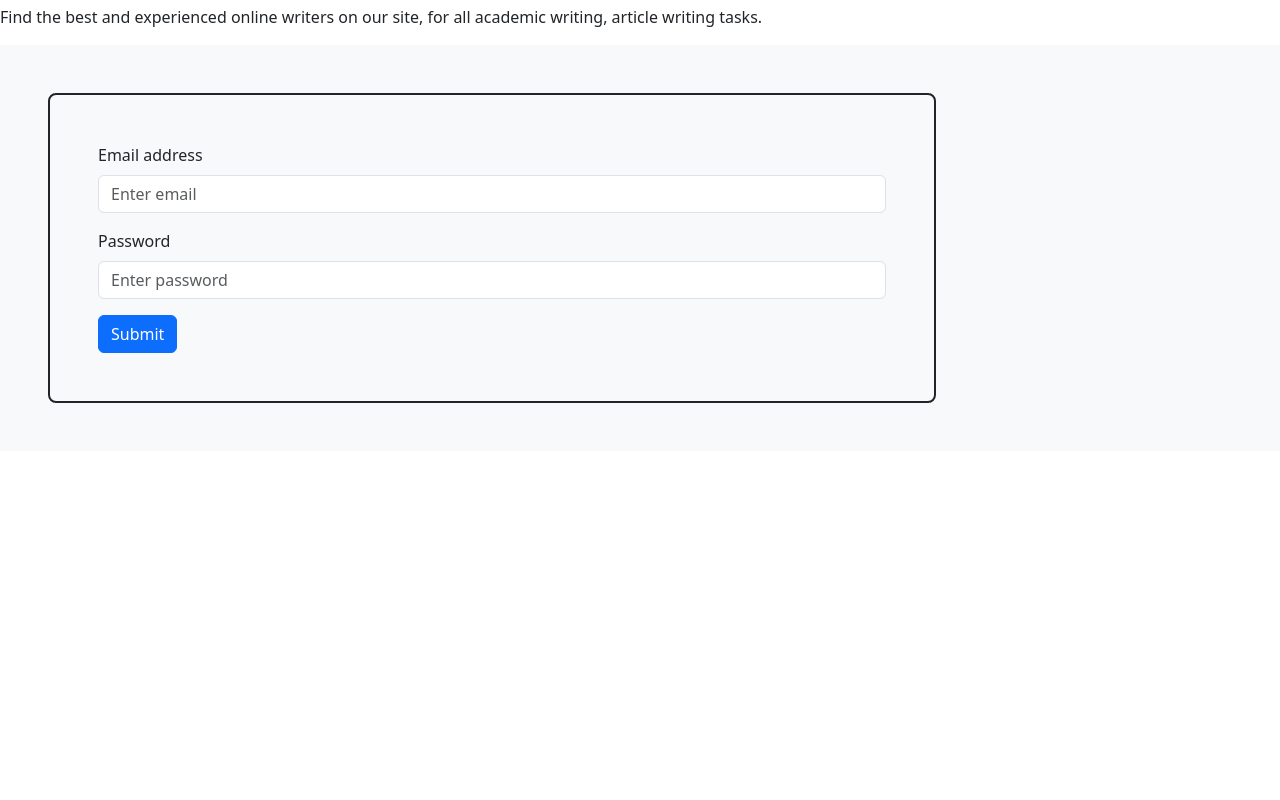
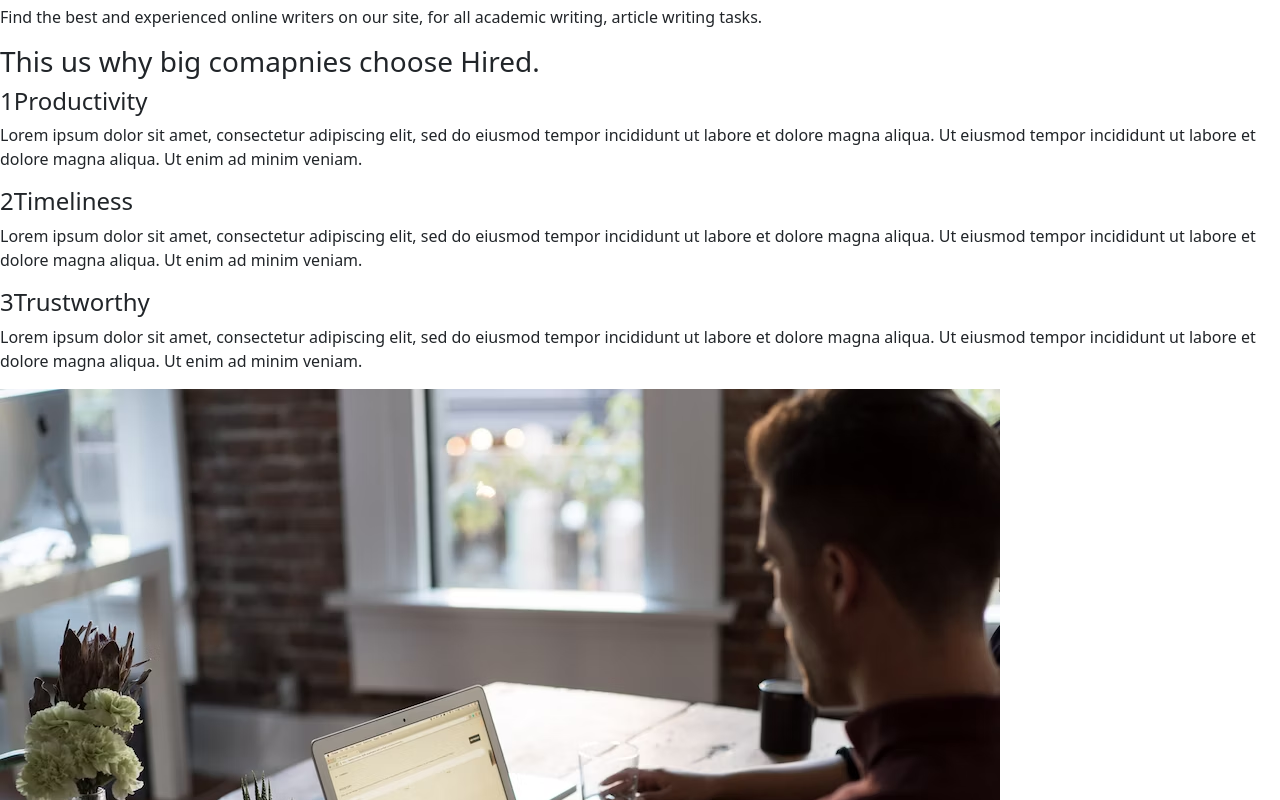
Before and after one commit to munyi-victor/hired, a React (Create React App) app: page / in a window 1280 px wide. Shown: the part 2040-2840 px from the top of the page. Before the commit the page ends 2491 px from the top, so only its background shows below. Built offline with nearby package versions, Linux system fonts and the light colour scheme.

Commit message:
added whyus and logo

```diff
--- a/public/index.html
+++ b/public/index.html
@@ -2,7 +2,7 @@
 <html lang="en">
   <head>
     <meta charset="utf-8" />
-    <link rel="icon" href="%PUBLIC_URL%/favicon.ico" />
+    <link rel="icon" href="%PUBLIC_URL%/hiredlogo.png" />
     <meta name="viewport" content="width=device-width, initial-scale=1" />
     <meta name="theme-color" content="#000000" />
     <meta
--- a/src/App.js
+++ b/src/App.js
@@ -8,6 +8,7 @@
 import About from "./components/About";
 import Contact from "./components/Contact";
 import Clients from "./components/Clients";
+import WhyUs from "./components/WhyUs";
 // import Reviews from "./components/Reviews";
 
 const App = () => {
@@ -18,6 +19,7 @@
         <Landing />
         <Clients />
         <About />
+        <WhyUs/>
         {/* <Reviews/> */}
         <Contact />
       </div>
--- a/src/components/WhyUs.js
+++ b/src/components/WhyUs.js
@@ -1,45 +1,54 @@
 import React from "react";
+import pic from "../images/sidepic.jpg";
 
 const WhyUS = () => {
   return (
     <section className="whyus">
+      <h3>This us why big comapnies choose Hired.</h3>
+
+      <div className="cols">
         <div className="left-col">
-        <h1>Thus us why big comapnies choose Hired.</h1>
           <div className="reasons">
-          <h3>
-            <span>1.</span>Productivity
-          </h3>
+            <h4>
+              <span>1</span>Productivity
+            </h4>
             <p>
               Lorem ipsum dolor sit amet, consectetur adipiscing elit, sed do
-            eiusmod tempor incididunt ut labore et dolore magna aliqua. Ut enim
-            ad minim veniam.
+              eiusmod tempor incididunt ut labore et dolore magna aliqua. Ut
+              eiusmod tempor incididunt ut labore et dolore magna aliqua. Ut
+              enim ad minim veniam.
             </p>
           </div>
 
           <div className="reasons">
-          <h3>
-            <span>2.</span>Timeliness
-          </h3>
+            <h4>
+              <span>2</span>Timeliness
+            </h4>
             <p>
               Lorem ipsum dolor sit amet, consectetur adipiscing elit, sed do
-            eiusmod tempor incididunt ut labore et dolore magna aliqua. Ut enim
-            ad minim veniam.
+              eiusmod tempor incididunt ut labore et dolore magna aliqua. Ut
+              eiusmod tempor incididunt ut labore et dolore magna aliqua. Ut
+              enim ad minim veniam.
             </p>
           </div>
 
           <div className="reasons">
-          <h3>
-            <span>3.</span>Trustworthy
-          </h3>
+            <h4>
+              <span>3</span>Trustworthy
+            </h4>
             <p>
               Lorem ipsum dolor sit amet, consectetur adipiscing elit, sed do
-            eiusmod tempor incididunt ut labore et dolore magna aliqua. Ut enim
-            ad minim veniam.
+              eiusmod tempor incididunt ut labore et dolore magna aliqua. Ut
+              eiusmod tempor incididunt ut labore et dolore magna aliqua. Ut
+              enim ad minim veniam.
             </p>
           </div>
         </div>
 
-      <div className="right-col"></div>
+        <div className="right-col">
+          <img src={pic} alt="side pic" />
+        </div>
+      </div>
     </section>
   );
 }
--- a/src/styles/WhyUs.css
+++ b/src/styles/WhyUs.css
@@ -0,0 +1,32 @@
+.whyus {
+  padding: 10px 40px;
+  background-color: #97cdff;
+}
+
+.whyus .cols {
+  display: flex;
+  gap: 40px;
+  margin-top: 20px;
+}
+
+.whyus .left-col {
+  margin-right: 20px;
+}
+
+.reasons span {
+  margin-right: 3px;
+  background-color: #fff;
+  width: 8px;
+  height: 4px;
+  padding: 2px;
+  border-radius: 4px;
+}
+
+.reasons p {
+  color: #333;
+}
+
+.right-col img {
+  width: 35vw;
+  height: 65vh;
+}
```
Also changed, not shown: public/hiredlogo.png (added). Lines whose indentation alone changed are shown as unchanged.
